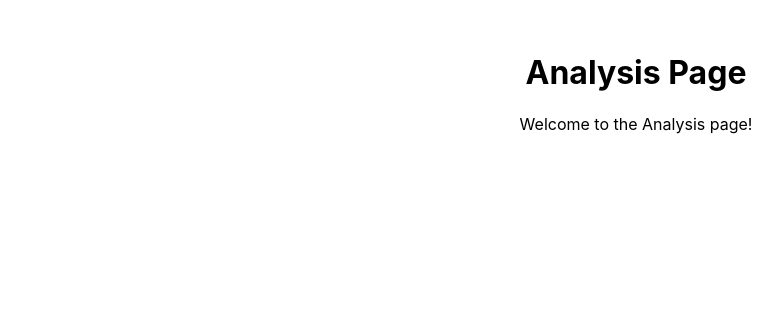
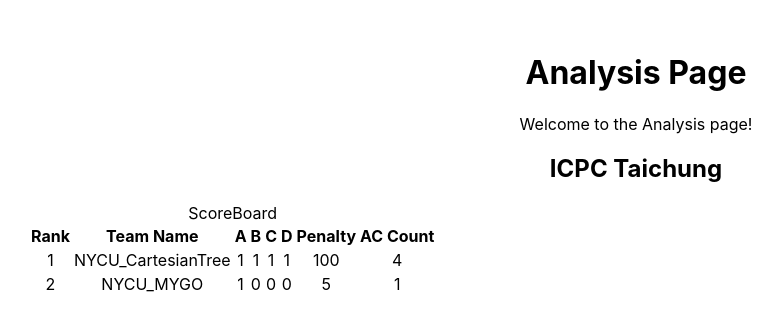
Before and after one commit to scottchou1018/NYCU_DBMS_final_project, a React (Vite) app in the folder frontend/: page /analysis in a window 1280 px wide. Shown: the top 330 px of the page, without its empty margins (4-786 px from the left). Built offline with nearby package versions, Linux system fonts and the light colour scheme.

Commit message:
update(frontend/analysis):finish scoreboard html

```diff
--- a/frontend/src/assets/Analysis.tsx
+++ b/frontend/src/assets/Analysis.tsx
@@ -1,9 +1,134 @@
+
+const test_scoreboard = {
+  "contestName": "ICPC Taichung",
+  "problems": ["A", "B", "C", "D"],
+  "rank":[
+      {
+          "teamId": 1,
+          "teamName": "NYCU_CartesianTree",
+          "ACcount": 4,
+          "penalty": 100,
+          "problemStatus":
+          {
+              "A":
+              {
+                  "status": "Accepted",
+                  "penalty": 2,
+                  "triesCount": 0
+              },
+              "B":
+              {
+                  "status": "Accepted",
+                  "penalty": 10,
+                  "triesCount": 0
+              },
+              "C":
+              {
+                  "status": "Accepted",
+                  "penalty": 23,
+                  "triesCount": 0
+              },
+              "D":
+              {
+                  "status": "Accepted",
+                  "penalty": 65,
+                  "triesCount": 0
+              }
+          }
+      },
+      {
+          "teamId": 2,
+          "teamName": "NYCU_MYGO",
+          "ACcount": 1,
+          "penalty": 5,
+          "problemStatus":
+          {
+              "A":
+              {
+                  "status": "Accepted",
+                  "penalty": 5,
+                  "triesCount": 0
+              },
+              "B":
+              {
+                  "status": "Wrong_Answer",
+                  "penalty": 0,
+                  "triesCount": 2
+              },
+              "C":
+              {
+                  "status": "Runtime_Error",
+                  "penalty": 0,
+                  "triesCount": 1
+              },
+              "D":
+              {
+                  "status": "Not_tried",
+                  "penalty": 0,
+                  "triesCount": 0
+              }
+          }
+      }
+  ]
+}
+
+function analysisTeamResult(problems_index: string[], teamResult: any, rank: number){
+  let problem_results = []
+  for(let problem_idx of problems_index){
+    problem_results.push(teamResult["problemStatus"][problem_idx])
+  }
+  return (
+    <tr>
+      <td>{rank}</td>
+      <td>{teamResult.teamName}</td>
+      {
+        problem_results.map((result) => (
+          <td className={result.status}> {result.status === "Accepted" ? 1 : 0} </td>
+        ))
+      }
+      <td>{teamResult.penalty}</td>
+      <td>{teamResult.ACcount}</td>
+    </tr>
+  )
+
+}
+
 function Analysis() {
-    return (
-      <div>
-        <h1>Analysis Page</h1>
-        <p>Welcome to the Analysis page!</p>
+  let problems_index: string[] = test_scoreboard.problems
+  return (
+    <div>
+      <h1>Analysis Page</h1>
+      <p>Welcome to the Analysis page!</p>
+      <h2>{test_scoreboard.contestName}</h2>
+      <div className="scoreboard">
+        <table>
+          <caption>
+            ScoreBoard
+          </caption>
+          <thead>
+            <tr>
+              <th>Rank</th>
+              <th>Team Name</th>
+              {
+                problems_index.map((problem_index) => (
+                  <th className="scoreboard-row">{problem_index}</th>
+                ))
+              }
+              <th>Penalty</th>
+              <th>AC Count</th>
+            </tr>
+            {
+              test_scoreboard.rank.map((teamResult, index) => {
+                return analysisTeamResult(problems_index, teamResult, index + 1)
+              })
+            }
+          </thead>
+          <tbody>
+
+          </tbody>
+        </table>
       </div>
-    );
+    </div>
+  );
 }
 export default Analysis;
```
